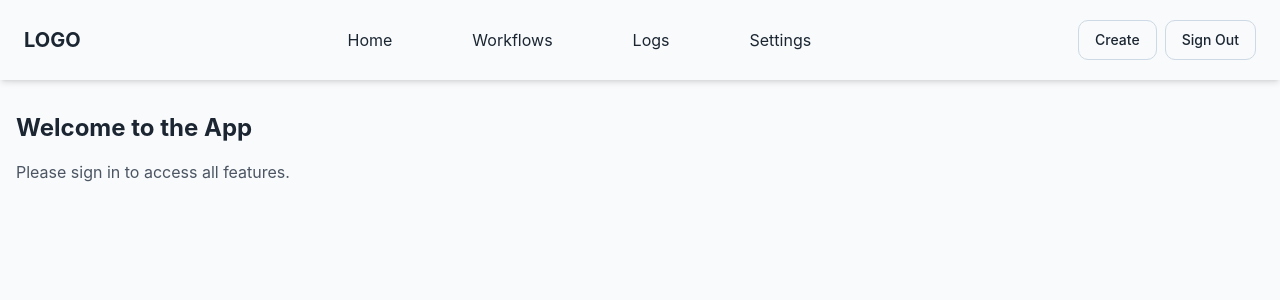
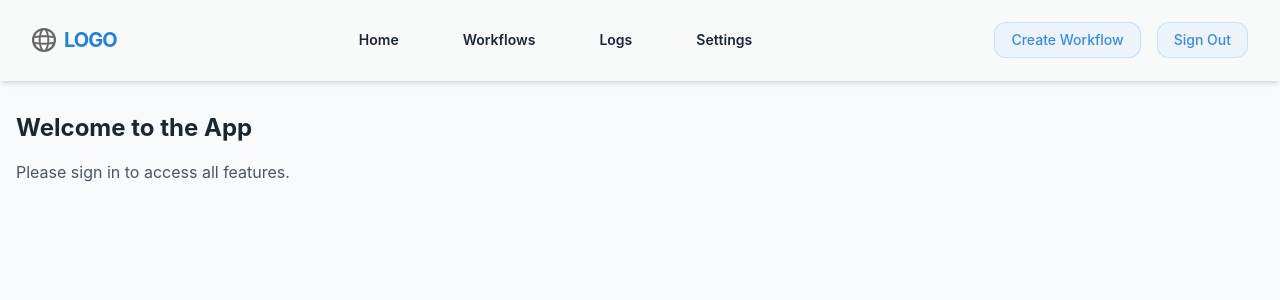
Before and after one commit to JasonLovesDoggo/uofthacks-12, a Next.js app in the folder frontend/: page / in a window 1280 px wide. Shown: the top 300 px of the page. Built offline with nearby package versions, Linux system fonts and the light colour scheme; no server answers.

Commit message:
feat: enhance Navbar and MobileMenu components with improved styling and logo integration

```diff
--- a/frontend/components/Navbar.tsx
+++ b/frontend/components/Navbar.tsx
@@ -1,3 +1,4 @@
+import Image from "next/image";
 import Link from "next/link";
 
 import { Button } from "./ui/button";
@@ -8,28 +9,68 @@ type Props = {};
 
 const Navbar = ({}: Props) => {
   return (
-    <header className="fixed left-0 top-0 z-50 w-full bg-background shadow-md">
-      <div className="container relative mx-auto flex h-16 max-w-screen-xl items-center justify-between px-4 md:h-20 md:px-6">
-        {/* Logo placeholder */}
-        <div className="text-xl font-bold">LOGO</div>
+    <header className="hover:border-gradient-to-r fixed left-0 top-0 z-40 w-full border-b border-transparent bg-background/95 shadow-md backdrop-blur transition-all duration-300 hover:border-b hover:from-primary/10 hover:via-primary/20 hover:to-primary/10 supports-[backdrop-filter]:bg-background/60">
+      <div className="container relative mx-auto flex h-16 max-w-screen-xl items-center justify-between px-4 md:h-20 md:px-8">
+        {/* Logo */}
+        <Link href="/" className="flex items-center gap-2">
+          <Image
+            src="/globe.svg"
+            alt="Logo"
+            width={24}
+            height={24}
+            className="size-6 text-primary"
+          />
+          <span className="text-xl font-bold tracking-tighter text-primary">
+            LOGO
+          </span>
+        </Link>
 
         {/* Mobile Menu */}
         <MobileMenu />
 
         {/* Navigation Menu */}
-        <nav className="hidden items-center gap-6 md:flex lg:gap-8 xl:gap-12">
-          <NavLink href="/">Home</NavLink>
-          <NavLink href="/workflows">Workflows</NavLink>
-          <NavLink href="/logs">Logs</NavLink>
-          <NavLink href="/settings">Settings</NavLink>
+        <nav className="hidden items-center gap-6 md:flex lg:gap-8">
+          <NavLink
+            href="/"
+            className="transition-colors duration-200 hover:text-primary/80"
+          >
+            Home
+          </NavLink>
+          <NavLink
+            href="/workflows"
+            className="transition-colors duration-200 hover:text-primary/80"
+          >
+            Workflows
+          </NavLink>
+          <NavLink
+            href="/logs"
+            className="transition-colors duration-200 hover:text-primary/80"
+          >
+            Logs
+          </NavLink>
+          <NavLink
+            href="/settings"
+            className="transition-colors duration-200 hover:text-primary/80"
+          >
+            Settings
+          </NavLink>
         </nav>
 
         {/* Right-aligned buttons */}
-        <div className="hidden gap-2 md:flex">
-          <Button asChild variant="outline">
-            <Link href="/workflows/create">Create</Link>
+        <div className="hidden items-center gap-4 md:flex">
+          <Button
+            asChild
+            variant="outline"
+            className="h-9 rounded-lg border-primary/20 bg-primary/5 px-4 font-medium text-primary/90 transition-all hover:bg-primary/10 hover:text-primary"
+          >
+            <Link href="/workflows/create">Create Workflow</Link>
           </Button>
-          <Button variant="outline">Sign Out</Button>
+          <Button
+            variant="outline"
+            className="h-9 rounded-lg border-primary/20 bg-primary/5 px-4 font-medium text-primary/90 transition-all hover:bg-primary/10 hover:text-primary"
+          >
+            Sign Out
+          </Button>
         </div>
       </div>
     </header>
--- a/frontend/components/ui/mobile-menu.tsx
+++ b/frontend/components/ui/mobile-menu.tsx
@@ -114,7 +114,6 @@ export default function MobileMenu() {
               </NavLink>
             </nav>
           </div>
-
           <div className="border-t p-4">
             <div className="flex flex-col space-y-2">
               <Button asChild variant="outline" className="w-full">
--- a/frontend/components/ui/nav-link.tsx
+++ b/frontend/components/ui/nav-link.tsx
@@ -11,7 +11,7 @@ const NavLink = ({ children, className, ...props }: NavLinkProps) => {
   return (
     <Link
       className={cn(
-        "group relative flex items-center px-4 py-2 text-center transition-colors hover:bg-gray-100 hover:text-foreground focus:outline-none focus:ring-2 focus:ring-foreground/50 focus:ring-offset-2",
+        "group relative flex items-center px-4 py-2 text-center text-sm font-semibold transition-colors hover:bg-gray-100 hover:text-foreground focus:outline-none focus:ring-2 focus:ring-foreground/50 focus:ring-offset-2",
         className,
       )}
       {...props}
```
